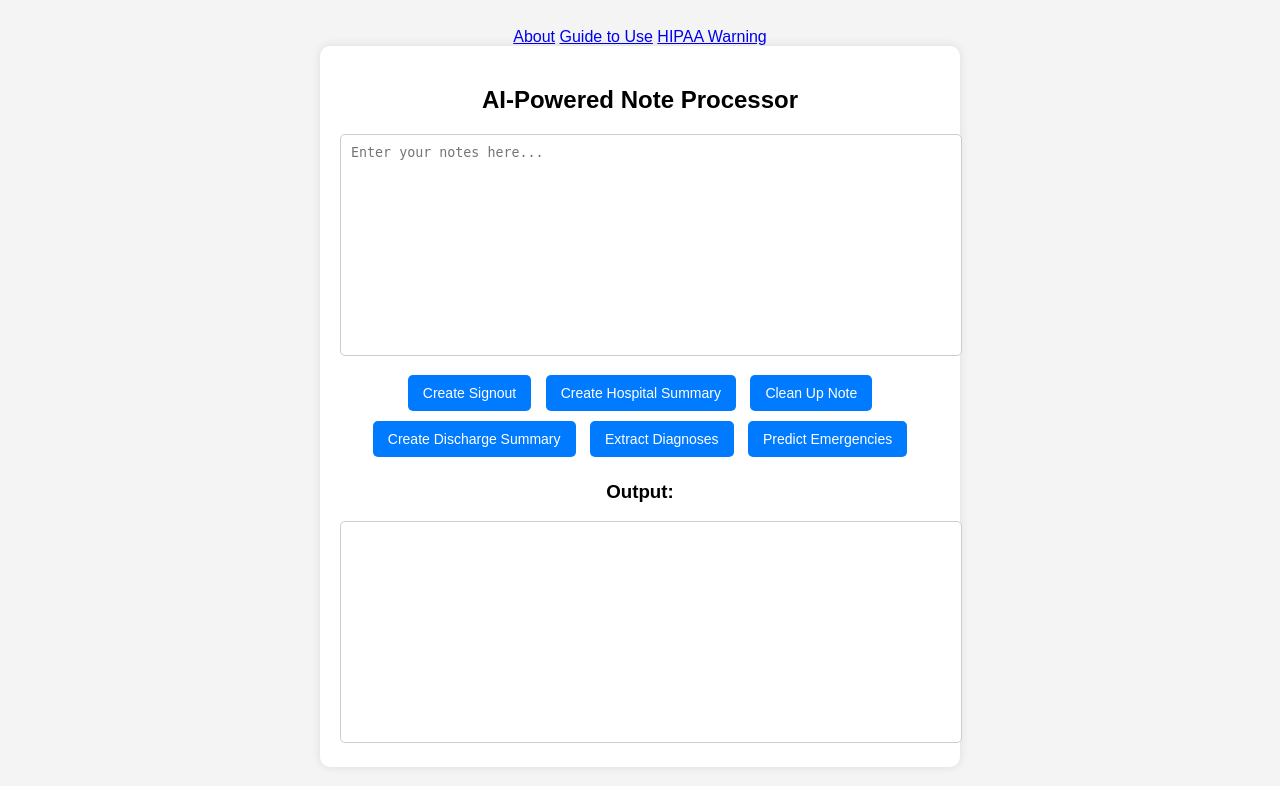
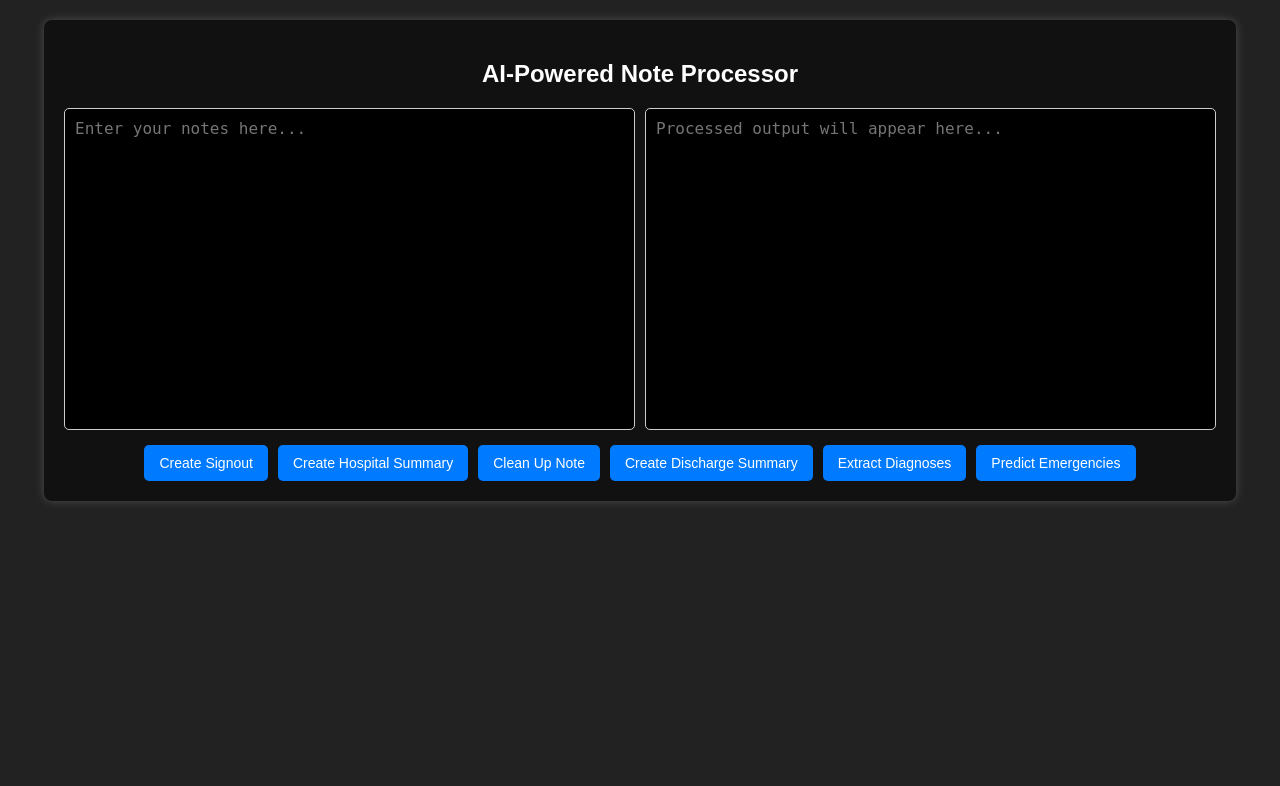
Before and after one commit to branihat/Hospital_Shortener, a Flask app: page / in a window 1280 px wide. Shown: the top 786 px of the page. Run offline with Flask 3, Linux system fonts and the light colour scheme.

Commit message:
Updating UI

```diff
--- a/static/style.css
+++ b/static/style.css
@@ -1,46 +1,65 @@
 body {
     font-family: Arial, sans-serif;
+    background-color: #222;
+    color: white;
     text-align: center;
-    background-color: #f4f4f4;
+    margin: 0;
+    padding: 0;
+}
+
+.container {
+    width: 90%;
+    max-width: 1200px;
+    margin: 20px auto;
     padding: 20px;
+    background: #111;
+    box-shadow: 0px 0px 10px rgba(255, 255, 255, 0.2);
+    border-radius: 8px;
 }
-.container {
-    background: white;
-    padding: 20px;
-    box-shadow: 0px 0px 10px rgba(0, 0, 0, 0.1);
-    border-radius: 10px;
-    width: 90%;
-    max-width: 600px;
-    margin: auto;
+
+h2 {
+    margin-bottom: 20px;
+    color: white;
 }
+
+.textarea-container {
+    display: flex;
+    justify-content: space-between;
+    gap: 10px;
+    width: 100%;
+}
+
 textarea {
-    width: 100%;
-    height: 200px;
+    width: 48%;
+    height: 300px;
     padding: 10px;
+    font-size: 16px;
     border: 1px solid #ccc;
     border-radius: 5px;
     resize: none;
+    background-color: black;
+    color: white;
 }
-.buttons {
-    margin-top: 10px;
+
+.button-container {
+    display: flex;
+    flex-wrap: wrap;
+    justify-content: center;
+    gap: 10px;
+    margin-top: 15px;
 }
+
 button {
-    margin: 5px;
     padding: 10px 15px;
     border: none;
-    background-color: #007BFF;
+    background-color: #007bff;
     color: white;
     font-size: 14px;
+    cursor: pointer;
     border-radius: 5px;
-    cursor: pointer;
+    transition: 0.3s;
 }
+
 button:hover {
     background-color: #0056b3;
 }
-#output {
-    margin-top: 10px;
-    white-space: pre-wrap;
-    background: #eee;
-    padding: 10px;
-    border-radius: 5px;
-}
--- a/templates/index.html
+++ b/templates/index.html
@@ -7,16 +7,15 @@
     <link rel="stylesheet" href="../static/style.css">
 </head>
 <body>
-    <div class="navbar">
-        <a href="#">About</a>
-        <a href="#">Guide to Use</a>
-        <a href="#">HIPAA Warning</a>
-    </div>
-
     <div class="container">
         <h2>AI-Powered Note Processor</h2>
-        <textarea id="inputText" placeholder="Enter your notes here..."></textarea>
-        <div class="buttons">
+
+        <div class="textarea-container">
+            <textarea id="inputText" placeholder="Enter your notes here..."></textarea>
+            <textarea id="outputText" placeholder="Processed output will appear here..." readonly></textarea>
+        </div>
+
+        <div class="button-container">
             <button class="action-button" data-action="summary">Create Signout</button>
             <button class="action-button" data-action="hospital_summary">Create Hospital Summary</button>
             <button class="action-button" data-action="cleanup">Clean Up Note</button>
@@ -24,8 +23,6 @@
             <button class="action-button" data-action="diagnoses">Extract Diagnoses</button>
             <button class="action-button" data-action="emergencies">Predict Emergencies</button>
         </div>
-        <h3>Output:</h3>
-        <textarea id="outputText" readonly></textarea>
     </div>
 
     <script src="../static/script.js"></script>
```
Also changed, not shown: static/aurora.css (added, +63 -0 lines).
